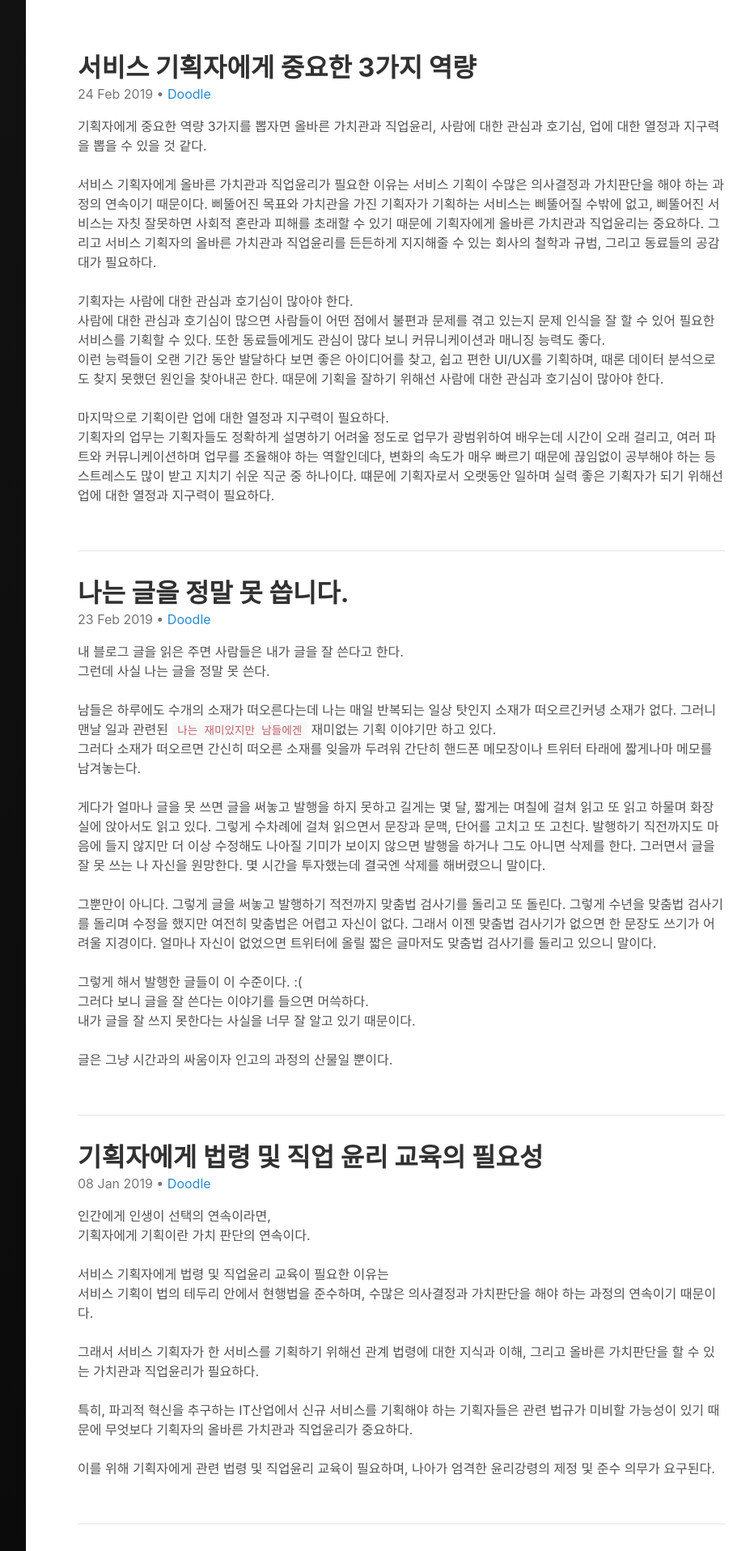
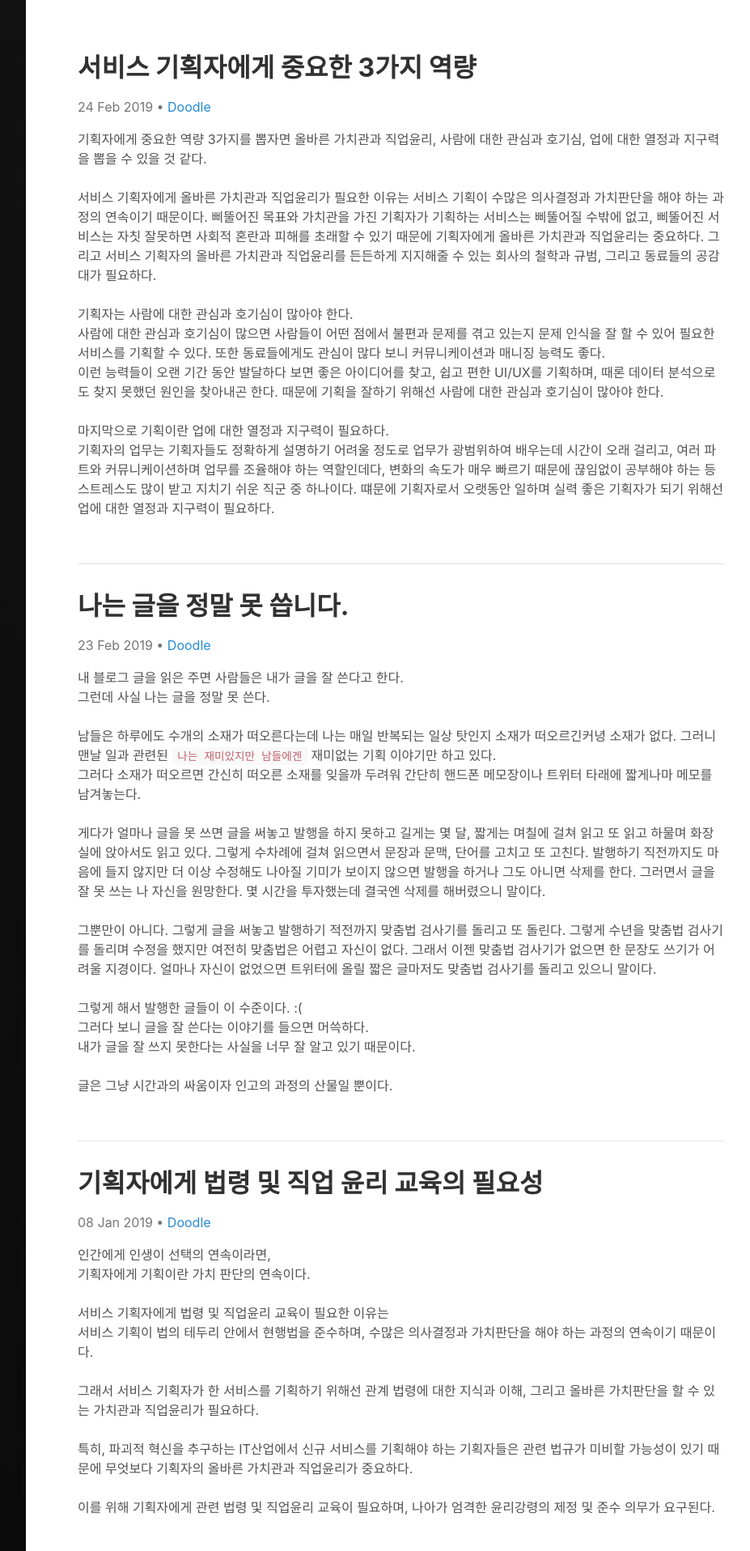
Before and after one commit to germweapon/germweapon.github.io, a Jekyll site: the page built from index.html, in a window 1280 px wide. Shown: the top 1916 px of the page at 81% size, without its empty margins (256-1183 px from the left). Built offline with Jekyll 4.4.1, drawn with Linux system fonts in a browser that asks for light colours; the list of posts is cut into pages by our own code; some of the changed text lies outside the part shown.

Commit message:
Margin fix

```diff
--- a/_sass/hydeout/_posts.scss
+++ b/_sass/hydeout/_posts.scss
@@ -44,7 +44,7 @@ h2.post-title, h2.page-title {
 
 // Meta data line below post title
 .post-meta {
-  margin-top: -.5rem;
+  margin-top: 1rem;
   margin-bottom: 1rem;
   color: $body-muted;
 }
```
